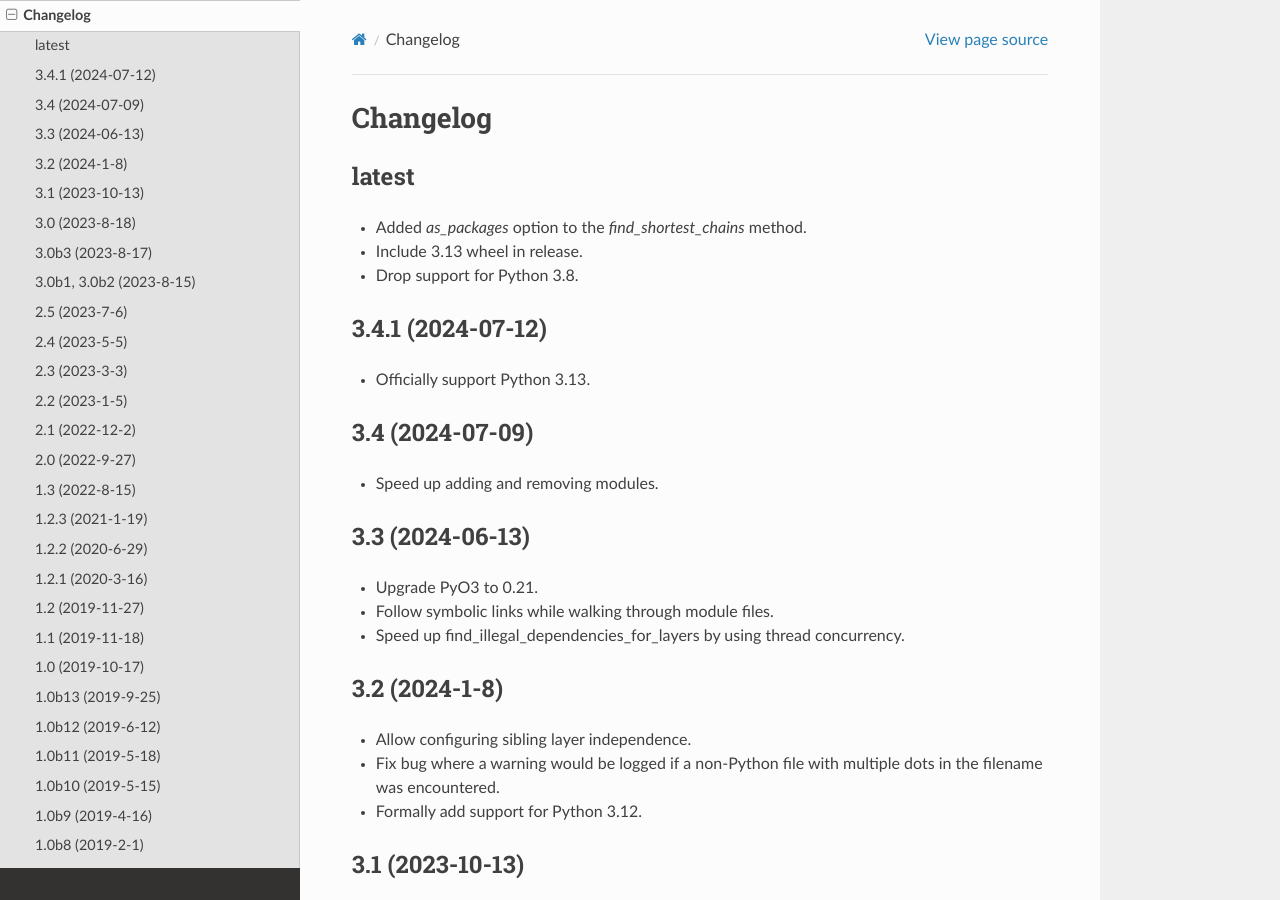
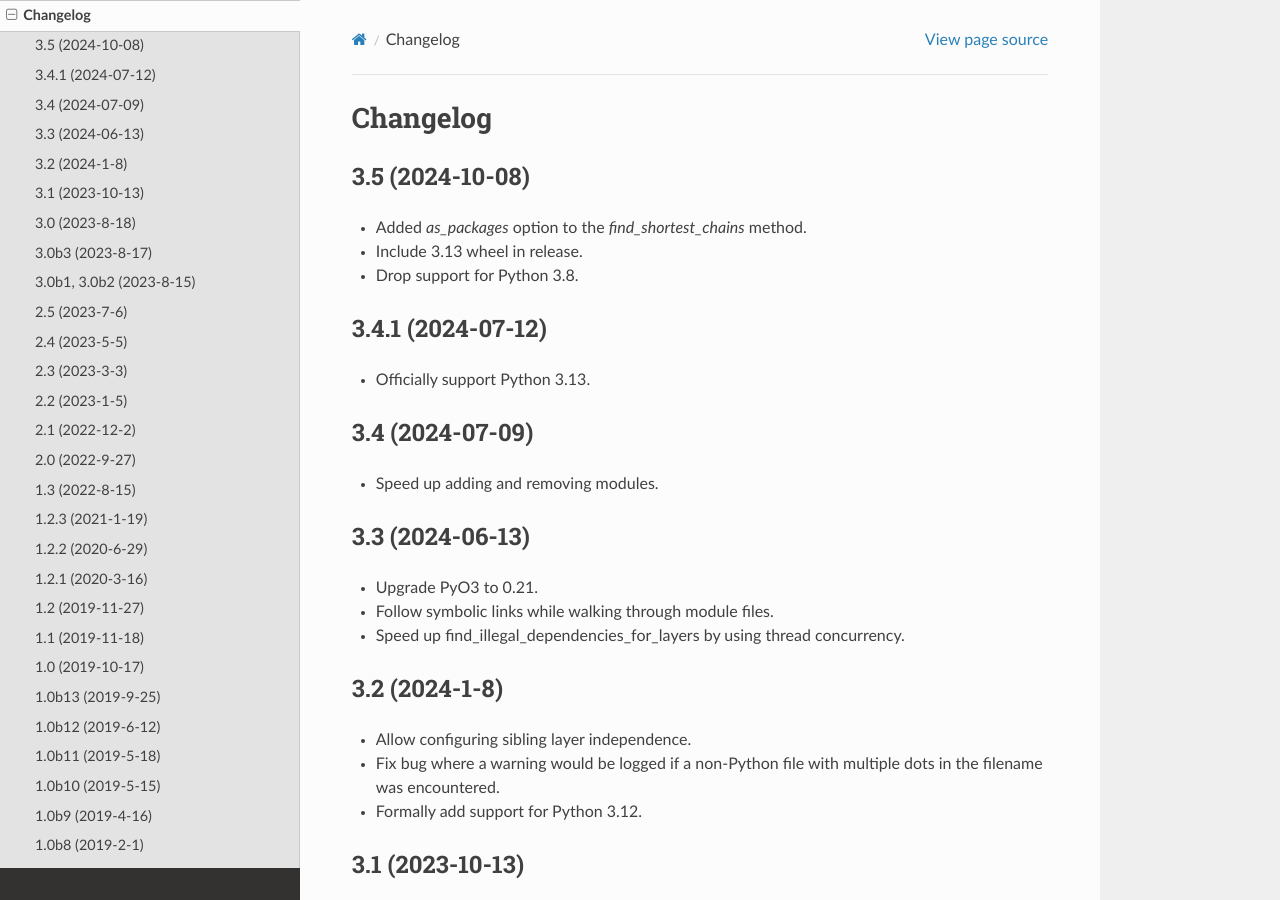
Before and after one commit to seddonym/grimp, a Sphinx documentation site: the page built from docs/changelog.rst, in a window 1280 px wide and 900 px high. Built offline with Sphinx 7.4.7 and the Read the Docs theme 3.1.0, drawn with Linux system fonts in a browser that asks for light colours.

Commit message:
Release v3.5

```diff
--- a/CHANGELOG.rst
+++ b/CHANGELOG.rst
@@ -2,8 +2,8 @@
 Changelog
 =========
 
-latest
-------
+3.5 (2024-10-08)
+----------------
 
 * Added `as_packages` option to the `find_shortest_chains` method.
 * Include 3.13 wheel in release.
--- a/docs/conf.py
+++ b/docs/conf.py
@@ -26,7 +26,7 @@ author = 'David Seddon'
 # The short X.Y version
 version = ''
 # The full version, including alpha/beta/rc tags
-release = '3.4.1'
+release = '3.5'
 
 
 # -- General configuration ---------------------------------------------------
--- a/pyproject.toml
+++ b/pyproject.toml
@@ -8,7 +8,7 @@ module-name = "grimp._rustgrimp"
 
 [project]
 name = "grimp"
-version = "3.4.1"
+version = "3.5"
 license = {text = "BSD 2-Clause License"}
 description = "Builds a queryable graph of the imports within one or more Python packages."
 authors = [
--- a/src/grimp/__init__.py
+++ b/src/grimp/__init__.py
@@ -1,4 +1,4 @@
-__version__ = "3.4.1"
+__version__ = "3.5"
 
 from .application.ports.graph import DetailedImport, ImportGraph
 from .domain.analysis import PackageDependency, Route
```
